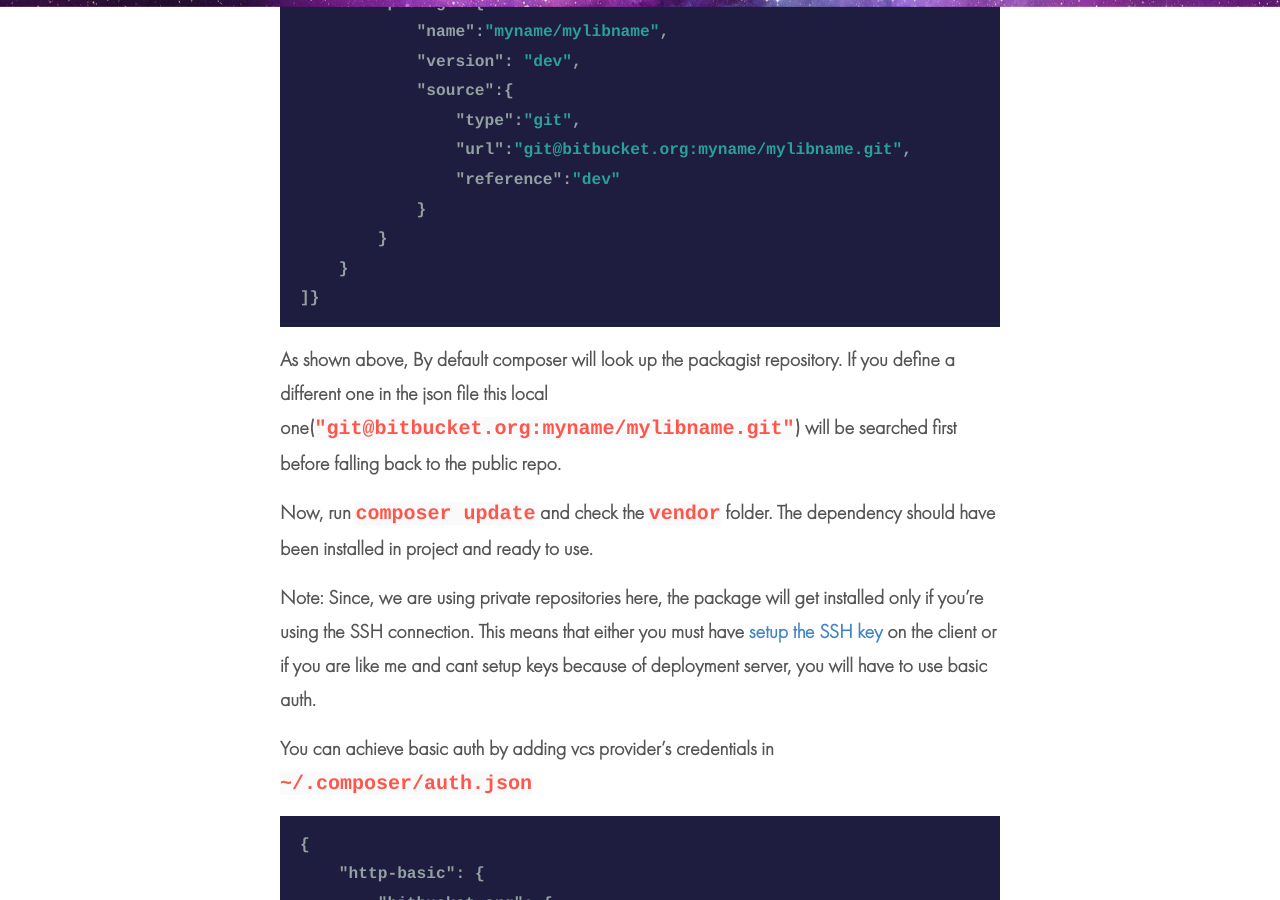
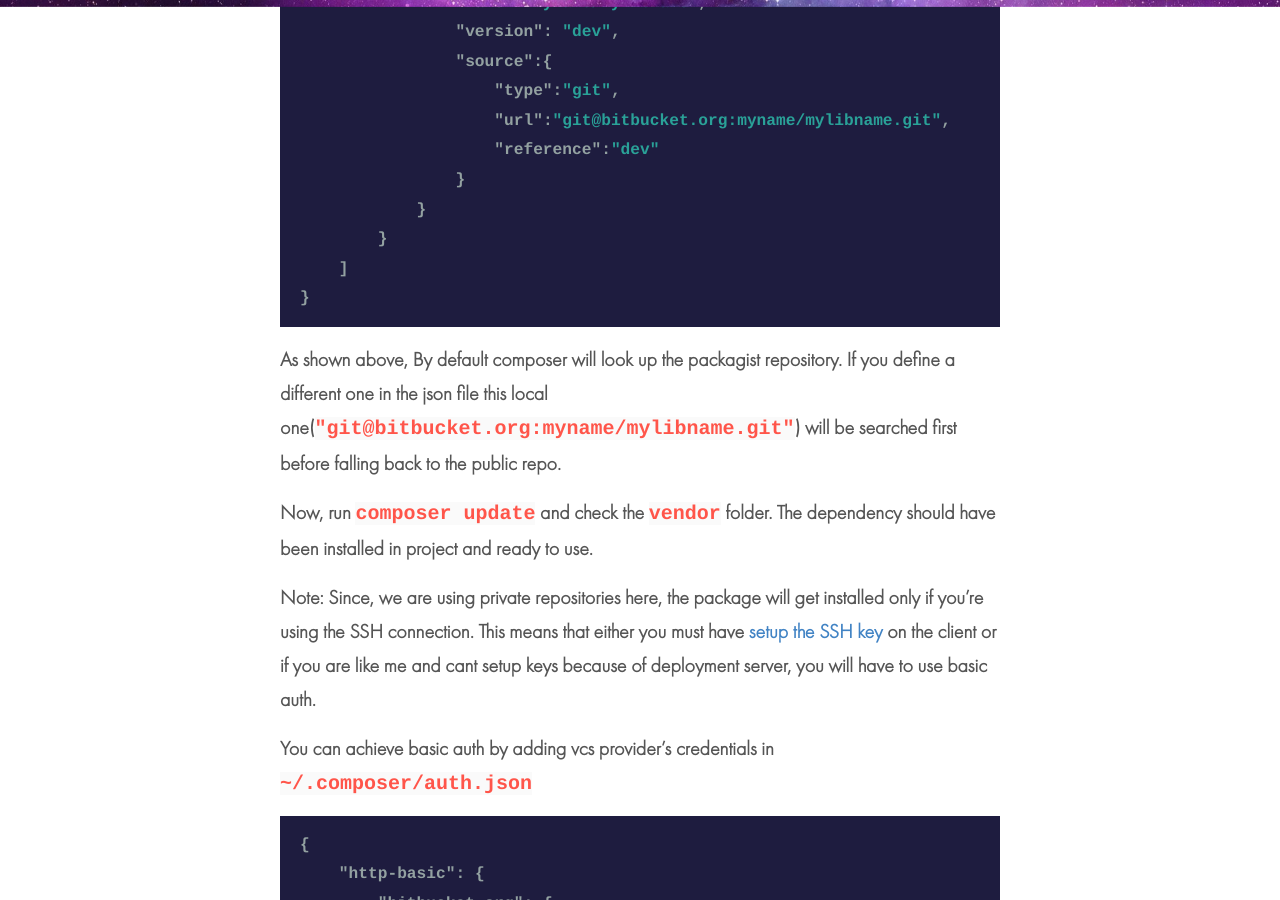
Before and after one commit to varunkumardev/amitmerchant1990.github.io, a Jekyll site: the page built from _posts/2018-9-5-using-private-repositories-as-a-composer-package-php.md, in a window 1280 px wide and 900 px high, scrolled down 861 px. Built offline with Jekyll 4.4.1, drawn with Linux system fonts in a browser that asks for light colours; a script that is not in the unit is left out; comment, search, counter and statistics services are not loaded.

Commit message:
Fix code block syntax

````diff
--- a/_posts/2018-9-5-using-private-repositories-as-a-composer-package-php.md
+++ b/_posts/2018-9-5-using-private-repositories-as-a-composer-package-php.md
@@ -14,21 +14,21 @@
         "php": ">=7.0",
         "myname/mylibname": "dev"
     },
-
     "repositories":[
-    {
-        "type":"package",
-        "package":{
-            "name":"myname/mylibname",
-            "version": "dev",
-            "source":{
-                "type":"git",
-                "url":"git@bitbucket.org:myname/mylibname.git",
-                "reference":"dev"
+        {
+            "type":"package",
+            "package":{
+                "name":"myname/mylibname",
+                "version": "dev",
+                "source":{
+                    "type":"git",
+                    "url":"git@bitbucket.org:myname/mylibname.git",
+                    "reference":"dev"
+                }
             }
         }
-    }
-]}
+    ]
+}
 ```
 
 As shown above, By default composer will look up the packagist repository. If you define a different one in the json file this local one(`"git@bitbucket.org:myname/mylibname.git"`) will be searched first before falling back to the public repo.
````
